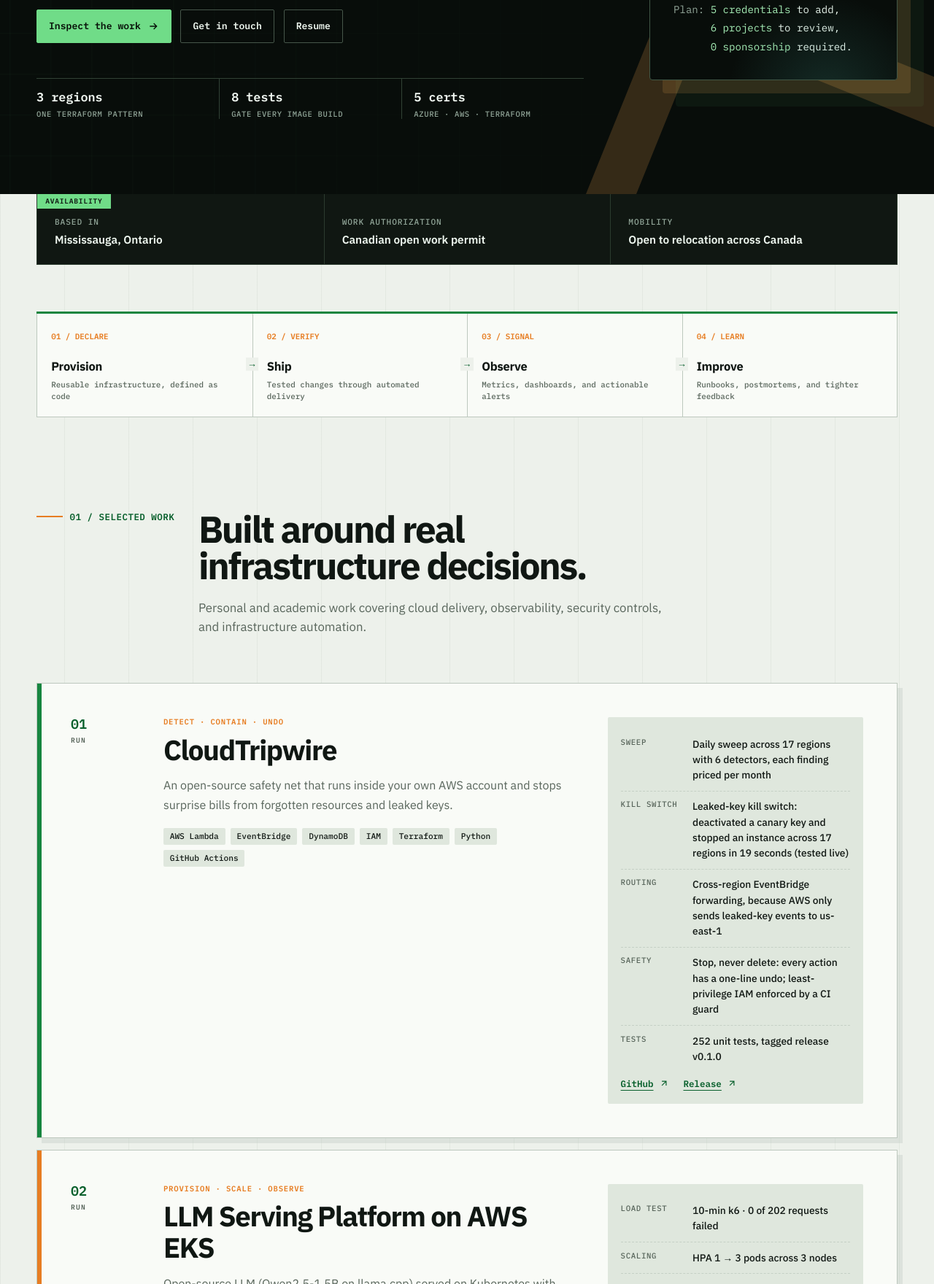
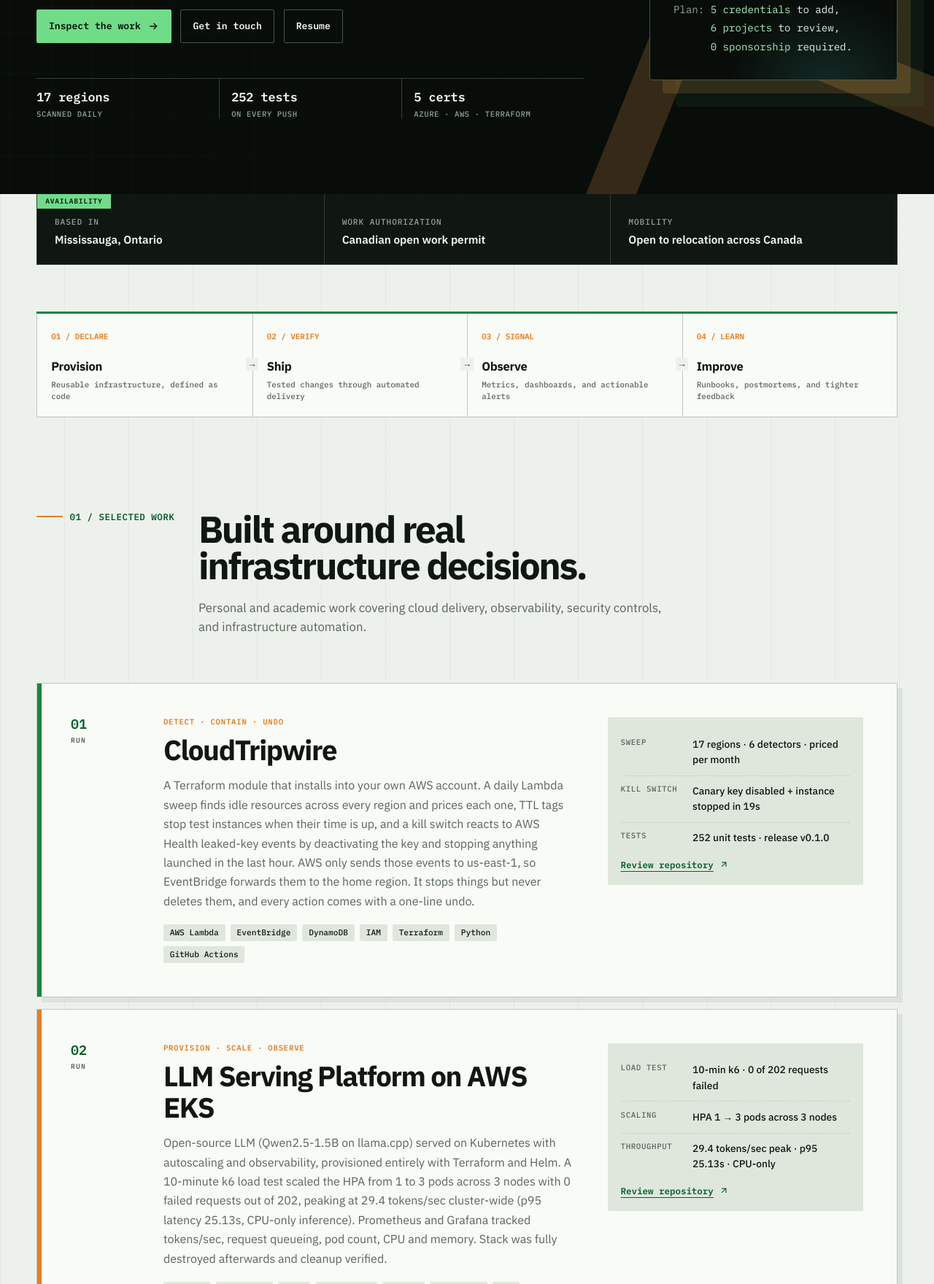
Before and after one commit to dev-95/dev-95.github.io, a plain HTML site: page index.html in a window 1280 px wide. Shown: the part 643-2403 px from the top of the page at 73% size. Drawn offline with Linux system fonts and the light colour scheme.

Commit message:
Polish CloudTripwire card, update hero stats, fix overflow

```diff
--- a/index.html
+++ b/index.html
@@ -19,6 +19,7 @@
   <style>
     :root {
       color-scheme: light dark;
+      --page-w: calc(100vw - var(--sbw, 0px)); /* 100vw minus the vertical scrollbar */
       --bg: #edf1eb;
       --surface: #f9fbf7;
       --surface-2: #dfe7dd;
@@ -434,9 +435,9 @@
 
     .hero {
       position: relative;
-      width: 100vw;
-      margin-left: calc(50% - 50vw);
-      padding: clamp(5rem, 8vw, 8rem) max(1rem, calc((100vw - 1180px) / 2)) clamp(4rem, 7vw, 6.5rem);
+      width: var(--page-w);
+      margin-left: calc(50% - var(--page-w) / 2);
+      padding: clamp(5rem, 8vw, 8rem) max(1rem, calc((var(--page-w) - 1180px) / 2)) clamp(4rem, 7vw, 6.5rem);
       grid-template-columns: minmax(0, 1.3fr) minmax(350px, .7fr);
       overflow: hidden;
       isolation: isolate;
@@ -789,8 +790,8 @@
 
     @media (max-width: 680px) {
       .hero {
-        width: 100vw;
-        margin-left: calc(50% - 50vw);
+        width: var(--page-w);
+        margin-left: calc(50% - var(--page-w) / 2);
         padding: 4rem .625rem 3rem;
       }
       h1 { font-size: clamp(3.2rem, 16vw, 4.8rem); }
@@ -1018,7 +1019,6 @@
     .project-meta { background: var(--surface-2); border: 0; }
     .project-meta div + div { border-color: color-mix(in srgb, var(--line) 75%, transparent); }
     .project-link { margin-top: .45rem; }
-    .project-link + .project-link { margin-left: 1rem; }
 
     .skills-layout { grid-template-columns: minmax(270px, .55fr) minmax(0, 1.45fr); }
     .skills-note {
@@ -1124,6 +1124,7 @@
       .project-number { flex-direction: row; align-items: center; }
       .project-meta { grid-column: 1; }
       .skills-note { border-left-width: 4px; }
+      .skills-layout, .skill-row { grid-template-columns: 1fr; } /* re-assert: later base rules overrode the earlier mobile ones */
       .contact { border-left-width: 5px; box-shadow: 7px 8px 0 color-mix(in srgb, var(--signal) 22%, transparent); }
     }
 
@@ -1313,8 +1314,8 @@
           <a class="button secondary" href="Devesh_Chowdary_Chalasani.pdf" target="_blank" rel="noopener">Resume</a>
         </div>
         <div class="hero-proof" aria-label="Project proof points">
-          <div class="proof-point"><strong>3 regions</strong><span>One Terraform pattern</span></div>
-          <div class="proof-point"><strong>8 tests</strong><span>Gate every image build</span></div>
+          <div class="proof-point"><strong>17 regions</strong><span>Scanned daily</span></div>
+          <div class="proof-point"><strong>252 tests</strong><span>On every push</span></div>
           <div class="proof-point"><strong>5 certs</strong><span>Azure · AWS · Terraform</span></div>
         </div>
       </div>
@@ -1368,23 +1369,18 @@
           <div>
             <span class="project-kicker">Detect · contain · undo</span>
             <h3>CloudTripwire</h3>
-            <p>An open-source safety net that runs inside your own AWS account and stops surprise bills from forgotten resources and leaked keys.</p>
+            <p>A Terraform module that installs into your own AWS account. A daily Lambda sweep finds idle resources across every region and prices each one, TTL tags stop test instances when their time is up, and a kill switch reacts to AWS Health leaked-key events by deactivating the key and stopping anything launched in the last hour. AWS only sends those events to us-east-1, so EventBridge forwards them to the home region. It stops things but never deletes them, and every action comes with a one-line undo.</p>
             <div class="tags" aria-label="Technologies used">
               <span class="tag">AWS Lambda</span><span class="tag">EventBridge</span><span class="tag">DynamoDB</span><span class="tag">IAM</span><span class="tag">Terraform</span><span class="tag">Python</span><span class="tag">GitHub Actions</span>
             </div>
           </div>
           <aside class="project-meta">
             <dl>
-              <div><dt>Sweep</dt><dd>Daily sweep across 17 regions with 6 detectors, each finding priced per month</dd></div>
-              <div><dt>Kill switch</dt><dd>Leaked-key kill switch: deactivated a canary key and stopped an instance across 17 regions in 19 seconds (tested live)</dd></div>
-              <div><dt>Routing</dt><dd>Cross-region EventBridge forwarding, because AWS only sends leaked-key events to us-east-1</dd></div>
-              <div><dt>Safety</dt><dd>Stop, never delete: every action has a one-line undo; least-privilege IAM enforced by a CI guard</dd></div>
-              <div><dt>Tests</dt><dd>252 unit tests, tagged release v0.1.0</dd></div>
+              <div><dt>Sweep</dt><dd>17 regions · 6 detectors · priced per month</dd></div>
+              <div><dt>Kill switch</dt><dd>Canary key disabled + instance stopped in 19s</dd></div>
+              <div><dt>Tests</dt><dd>252 unit tests · release v0.1.0</dd></div>
             </dl>
-            <a class="project-link" href="https://github.com/dev-95/cloudtripwire" target="_blank" rel="noreferrer">GitHub
-              <svg aria-hidden="true" viewBox="0 0 24 24" fill="none" stroke="currentColor" stroke-width="2"><path d="M7 17 17 7M7 7h10v10"/></svg>
-            </a>
-            <a class="project-link" href="https://github.com/dev-95/cloudtripwire/releases/tag/v0.1.0" target="_blank" rel="noreferrer">Release
+            <a class="project-link" href="https://github.com/dev-95/cloudtripwire" target="_blank" rel="noreferrer">Review repository
               <svg aria-hidden="true" viewBox="0 0 24 24" fill="none" stroke="currentColor" stroke-width="2"><path d="M7 17 17 7M7 7h10v10"/></svg>
             </a>
           </aside>
@@ -1579,6 +1575,15 @@
 
   <script>
     (function () {
+      // ponytail: CSS has no "viewport minus scrollbar" unit, so measure it for the full-bleed hero
+      var root = document.documentElement;
+      function setScrollbarWidth() { root.style.setProperty('--sbw', (window.innerWidth - root.clientWidth) + 'px'); }
+      setScrollbarWidth();
+      window.addEventListener('resize', setScrollbarWidth);
+      if ('ResizeObserver' in window) new ResizeObserver(setScrollbarWidth).observe(document.body);
+    })();
+
+    (function () {
       var intro = document.getElementById('linux-intro');
       var output = document.getElementById('boot-output');
       var progress = document.getElementById('boot-progress');
```
